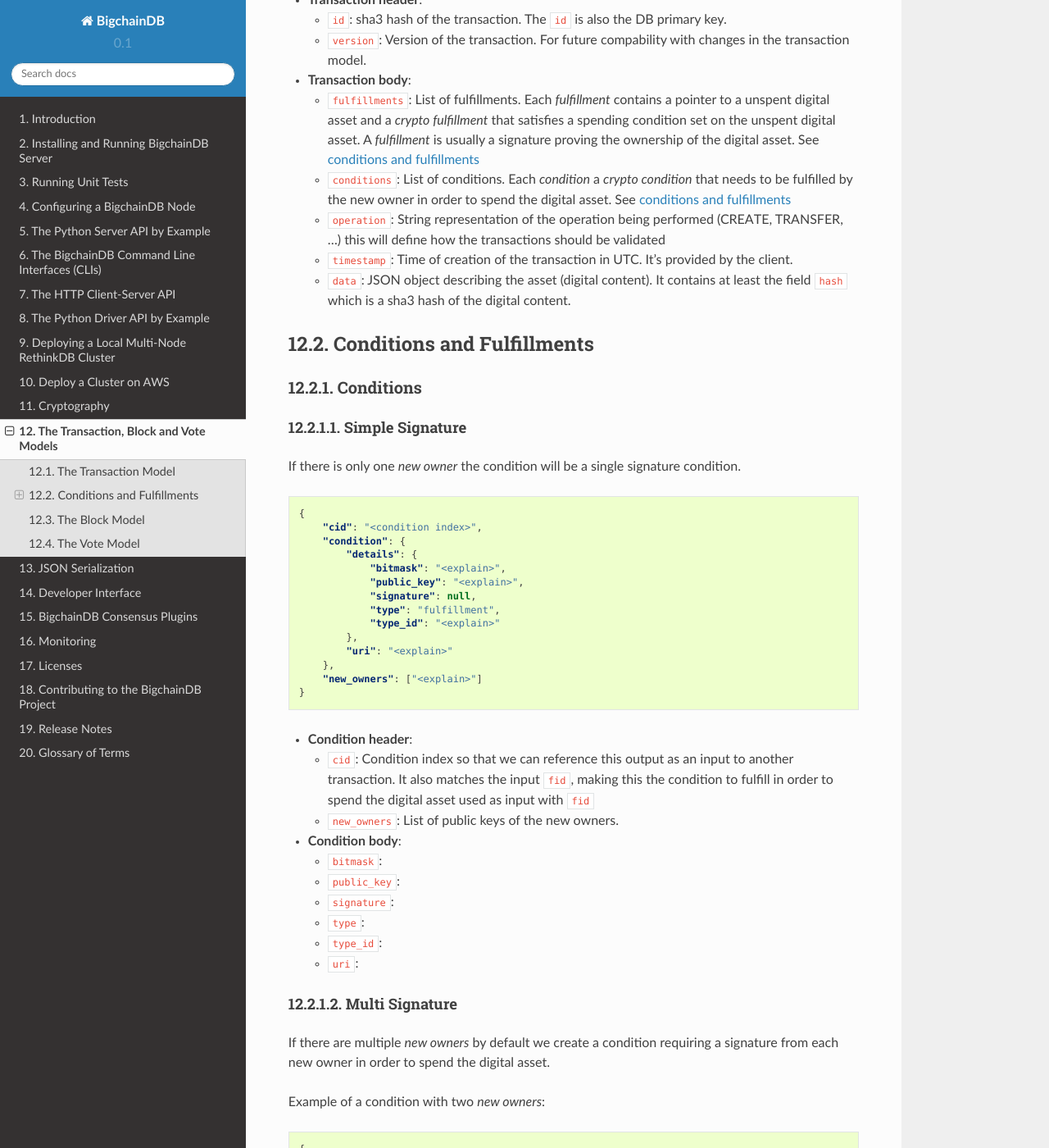
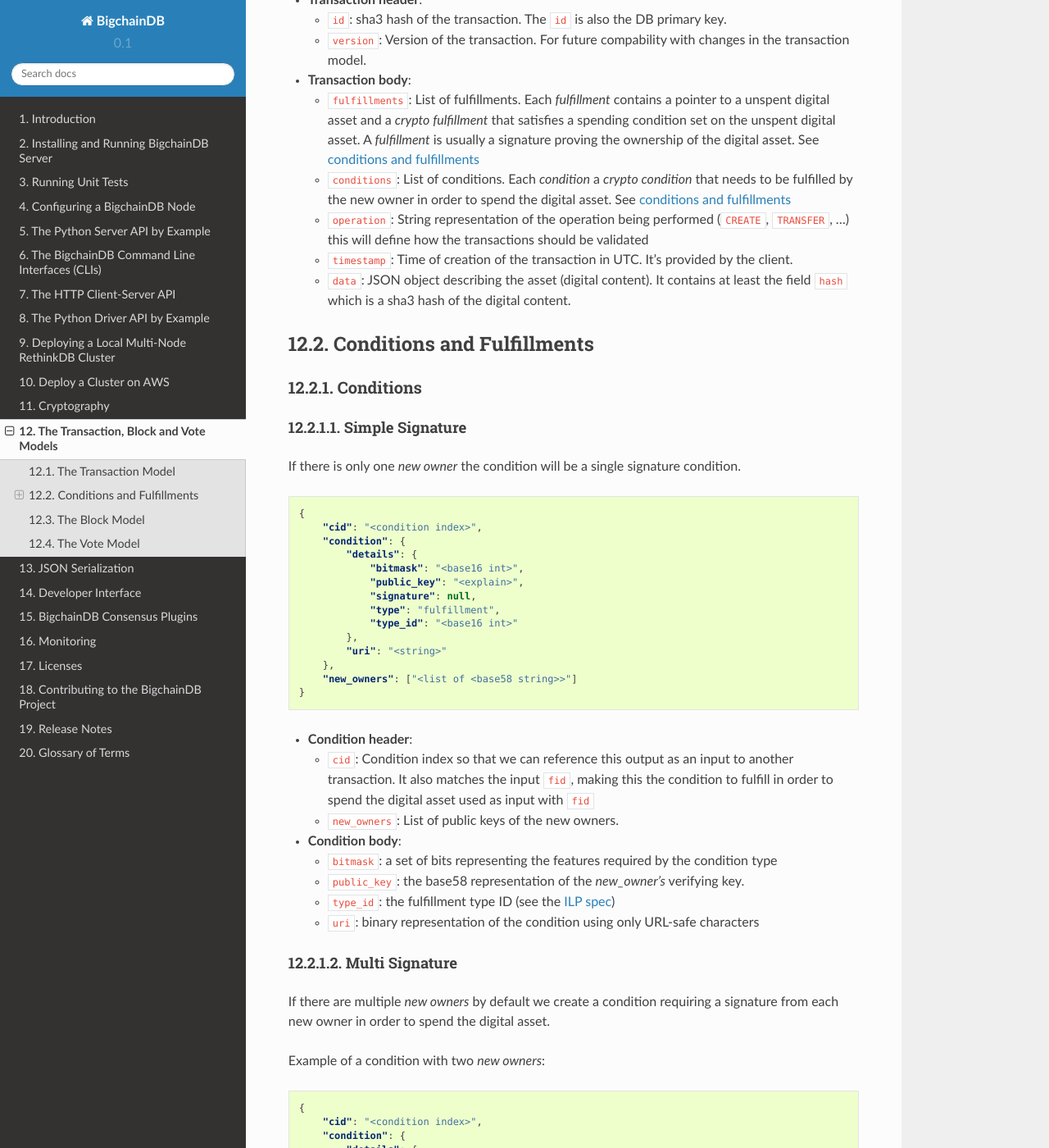
Before and after one commit to bigchaindb/bigchaindb, a Sphinx documentation site: the page built from docs/source/models.md, in a window 1280 px wide and 1400 px high, scrolled down 708 px. Shown: the whole window at 82% size. Built offline with Sphinx 7.4.7 and the Read the Docs theme 2.0.0, drawn with Linux system fonts in a browser that asks for light colours; some of the changed text lies outside the part shown.

Commit message:
models docs update

````diff
--- a/docs/source/models.md
+++ b/docs/source/models.md
@@ -34,7 +34,7 @@
     - `conditions`: List of conditions. Each _condition_ a _crypto condition_ that needs to be fulfilled by the
     new owner in order to spend the digital asset.
     See [conditions and fulfillments](models.md#conditions-and-fulfillments)
-    - `operation`: String representation of the operation being performed (CREATE, TRANSFER, ...) this will define how
+    - `operation`: String representation of the operation being performed (`CREATE`, `TRANSFER`, ...) this will define how
     the transactions should be validated
     - `timestamp`: Time of creation of the transaction in UTC. It's provided by the client.
     - `data`: JSON object describing the asset (digital content). It contains at least the field `hash` which is a
@@ -53,15 +53,15 @@
     "cid": "<condition index>",
     "condition": {
         "details": {
-            "bitmask": "<explain>",
+            "bitmask": "<base16 int>",
             "public_key": "<explain>",
             "signature": null,
             "type": "fulfillment",
-            "type_id": "<explain>"
+            "type_id": "<base16 int>"
         },
-        "uri": "<explain>"
+        "uri": "<string>"
     },
-    "new_owners": ["<explain>"]
+    "new_owners": ["<list of <base58 string>>"]
 }
 ```
 
@@ -70,12 +70,10 @@
     the input `fid`, making this the condition to fulfill in order to spend the digital asset used as input with `fid`
     - `new_owners`: List of public keys of the new owners.
 - **Condition body**:
-    - `bitmask`:
-    - `public_key`:
-    - `signature`:
-    - `type`:
-    - `type_id`:
-    - `uri`:
+    - `bitmask`: a set of bits representing the features required by the condition type
+    - `public_key`: the base58 representation of the _new_owner's_ verifying key.
+    - `type_id`: the fulfillment type ID (see the [ILP spec](https://interledger.org/five-bells-condition/spec.html))
+    - `uri`: binary representation of the condition using only URL-safe characters
 
 ##### Multi Signature
 
@@ -119,9 +117,9 @@
 }
 ```
 
-- `subfulfillments`:
-    - `weight`:
-- `threshold`:
+- `subfulfillments`: a list of fulfillments
+    - `weight`: integer weight for each subfulfillment's contribution to the threshold
+- `threshold`: threshold to reach for the subfulfillments to reach a valid fulfillment
 
 
 ### Fulfillments
````
